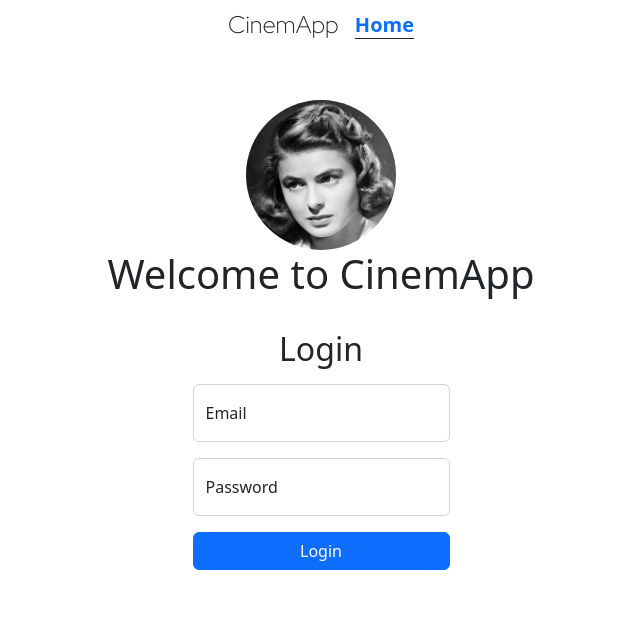
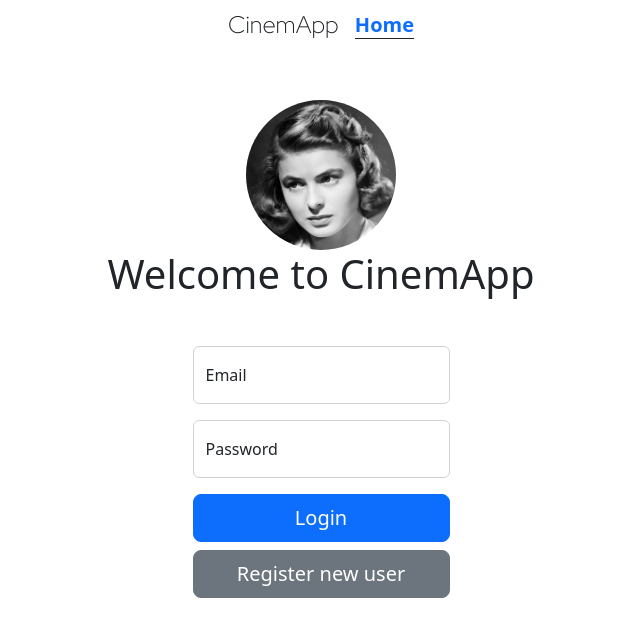
Before and after one commit to ponkinnm/cinemapp-v2, a React (Create React App) app: page / in a window 1280 px wide. Both pictures are taken after a click on the button "Log In". Shown: the top 636 px of the page, without its empty margins (319-959 px from the left). Built offline with nearby package versions, Linux system fonts and the light colour scheme; no server answers.

Commit message:
layout fixes

```diff
--- a/src/views/LoginView.js
+++ b/src/views/LoginView.js
@@ -1,40 +1,67 @@
 import React, {useState} from 'react';
+import {useNavigate} from "react-router-dom";
+import {useUserAuth} from "../context/UserAuthContext";
 import {Alert, Button, Form} from "react-bootstrap";
 import FloatingLabel from "react-bootstrap/FloatingLabel";
 
-function LoginView({handleSubmit, error}) {
+//TODO: Button Register new user dont work after implementing authPresenter.
+//TODO: If you use setHasAccount it doesn't work at all. Navigate to signup page gives
+//TODO: an 404 error but then you get to right view.
+function LoginView(setHasAccount) {
     const [email, setEmail] = useState("");
+    const [error, setError] = useState("");
     const [password, setPassword] = useState("");
+    const {logIn} = useUserAuth();
+    const navigate = useNavigate();
+    const navigateToGame = () => {
+        navigate('game');
+    };
+    const handleLogin = async (e) => {
 
+        e.preventDefault();
+        setError("");
+        try {
+            await logIn(email, password);
+            navigateToGame();
 
+        } catch (err) {
+            if (err.message.includes("password")) {
+                setError("Invalid password");
+            } else {
+                setError("Wrong email");
+            }
+        }
+    }
     return (
+        <>
         <div className="p-4 box">
-            <h2 className="mb-3 justify-content-center d-flex">Login</h2>
+            <h2 className="mb-3"></h2>
 
             {error && <Alert variant="danger">{error}</Alert>}
-            <Form onSubmit={(e) => {
-                e.preventDefault();
-                handleSubmit(email, password)
-            }}>
-                <Form.Group className="mb-3" controlId="formBasicEmail">
-                    <FloatingLabel label="Email" className="mb-3" controlId="formBasicEmail">
+            <Form onSubmit={handleLogin}>
+                <FloatingLabel label="Email" className="mb-3" controlId="formBasicEmail">
                     <Form.Control
+                        required
                         placeholder="Enter email"
                         type="email"
                         onChange={(e) => setEmail(e.target.value)}
-                    /></FloatingLabel>
-                </Form.Group>
+                    />
+                </FloatingLabel>
                 <FloatingLabel label="Password" className="mb-3" controlId="formBasicPassword">
                     <Form.Control
+                        required
                         placeholder="Enter password"
                         type="password"
                         onChange={(e) => setPassword(e.target.value)}
-                    /></FloatingLabel>
+                    />
+                </FloatingLabel>
                 <div className="d-grid gap-2">
-                    <Button variant="primary" type="Submit">Login</Button>
+                    <Button variant="primary" type="Submit" size="lg" >Login</Button>
+                    <Button variant="secondary" size="lg" onClick={() => navigate('signup')}>Register new user</Button>
                 </div>
             </Form>
         </div>
+        </>
     );
 }
 
--- a/src/views/SignUpView.js
+++ b/src/views/SignUpView.js
@@ -18,7 +18,6 @@ function SignUpView({error, handleSubmit, setHasAccount}) {
         handleSubmit(email, password, displayName)
     }
 
-
     return (
         <>
             <div className="p-4 box">
@@ -29,13 +28,17 @@ function SignUpView({error, handleSubmit, setHasAccount}) {
                 <Form onSubmit={onSubmit}>
                     <Form.Group className="mb-3" controlId="displayName">
                         <FloatingLabel label="Username" className="mb-3">
-                        <Form.Control placeholder="Username" onChange={(e) => setDisplayName(e.target.value)} type="text"
+                        <Form.Control
+                            required
+                            placeholder="Username"
+                            onChange={(e) => setDisplayName(e.target.value)} type="text"
                            />
                     </FloatingLabel>
                     </Form.Group>
                     <Form.Group className="mb-3" controlId="formBasicEmail">
                         <FloatingLabel label="Email" className="mb-3" controlId="formBasicEmail">
                         <Form.Control
+                            required
                             type="email"
                             placeholder="Email address"
                             onChange={(e) => setEmail(e.target.value)}
@@ -45,15 +48,22 @@ function SignUpView({error, handleSubmit, setHasAccount}) {
                         </Form.Text>
                     </FloatingLabel>
                     </Form.Group>
-
                     <FloatingLabel label="Password" className="mb-3" controlId="formBasicPassword">
                         <Form.Control
+                            required
                             type="password"
                             placeholder="Password"
                             onChange={(e) => setPassword(e.target.value)}
                         />
                     </FloatingLabel>
-
+                    <Form.Group className="mb-3">
+                        <Form.Check
+                            required
+                            label="Agree to terms and conditions"
+                            feedback="You must agree before submitting."
+                            feedbackType="invalid"
+                        />
+                    </Form.Group>
                     <div className="d-grid gap-2">
                         <Button variant="primary" type="Submit">
                             Sign up
@@ -62,7 +72,8 @@ function SignUpView({error, handleSubmit, setHasAccount}) {
                 </Form>
 
             <div className="p-4 box mt-3 text-center">
-                Already have an account? <button onClick={() => setHasAccount(true)}>Log In</button>
+                Already have an account?
+                <Button variant='secondary' onClick={() => setHasAccount(true)}>Log In</Button>
             </div>
             </div>
         </>
```
